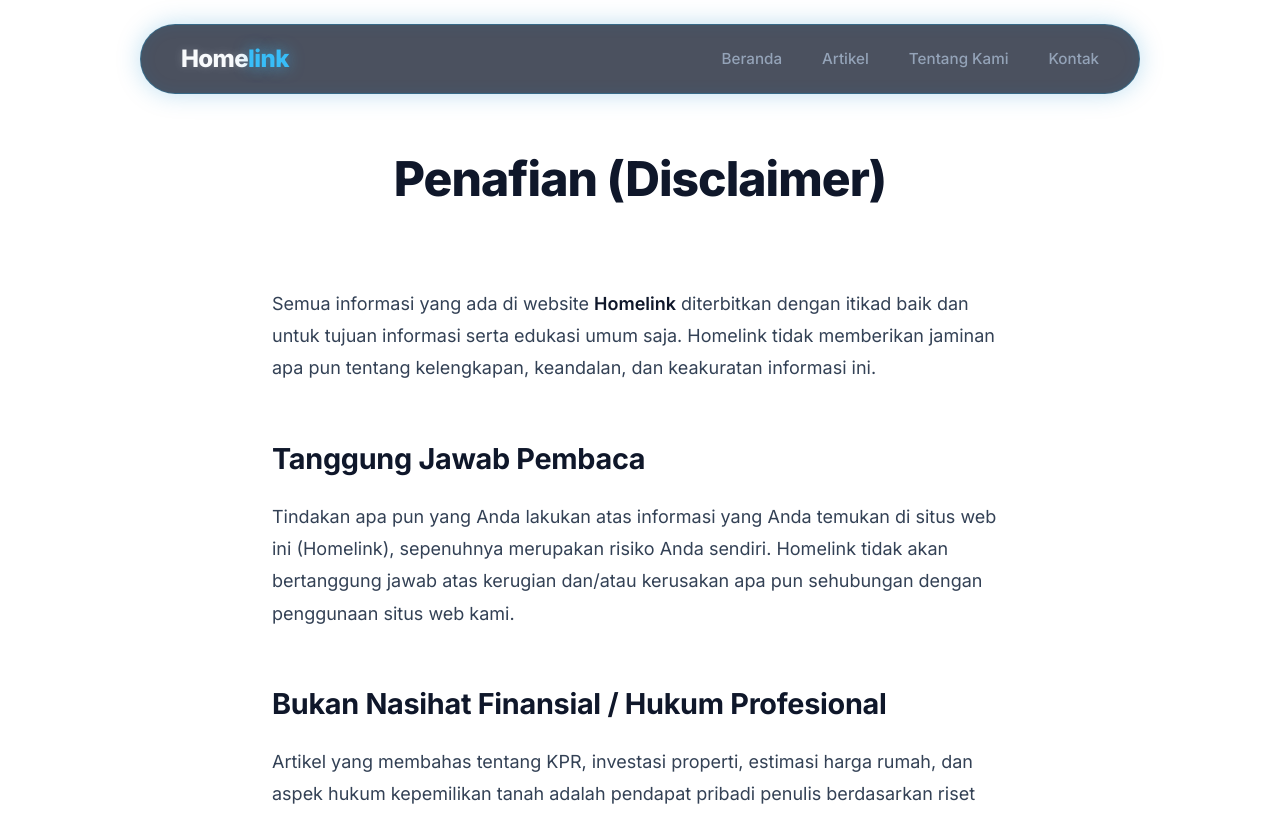
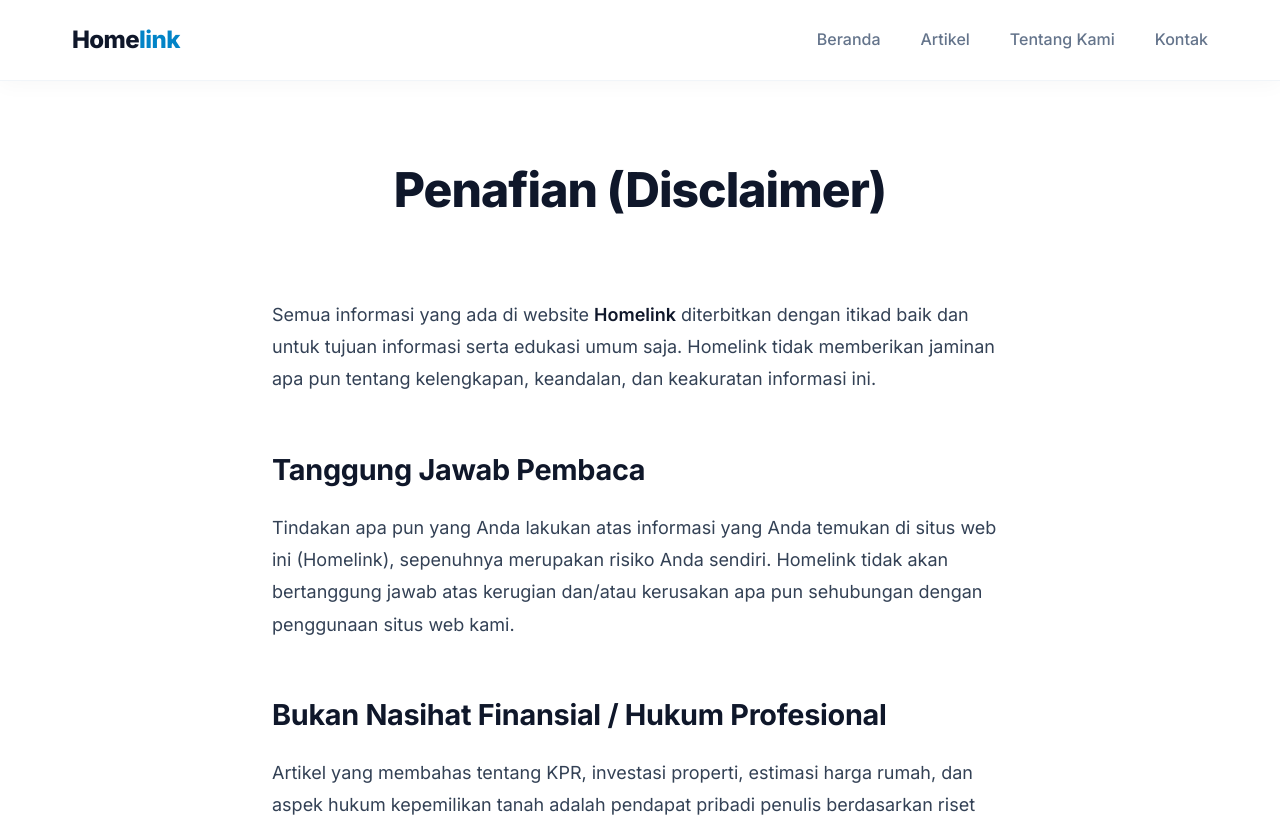
Before and after one commit to crashingdown90/homelink, a Next.js app: page /disclaimer in a window 1280 px wide. Shown: the top 817 px of the page. Built offline with nearby package versions, Linux system fonts and the light colour scheme.

Commit message:
style: update navbar to a more formal and professional design

```diff
--- a/src/app/globals.css
+++ b/src/app/globals.css
@@ -58,45 +58,36 @@ ul {
 /* Header */
 .header {
   position: sticky;
-  top: 1.5rem;
+  top: 0;
   z-index: 100;
   width: 100%;
-  padding: 0 1rem;
+  padding: 0;
+  background: rgba(255, 255, 255, 0.95);
+  backdrop-filter: blur(12px);
+  border-bottom: 1px solid var(--border);
+  box-shadow: 0 4px 20px rgba(0, 0, 0, 0.03);
 }
 
 .header-content {
   display: flex;
   justify-content: space-between;
   align-items: center;
-  height: 70px;
-  max-width: 1000px;
+  height: 80px;
+  max-width: 1200px;
   margin: 0 auto;
-  background: rgba(15, 23, 42, 0.75);
-  backdrop-filter: blur(24px) saturate(200%);
-  border: 1px solid rgba(14, 165, 233, 0.3);
-  border-radius: 9999px;
-  padding: 0 2.5rem;
-  box-shadow: 0 0 25px rgba(2, 132, 199, 0.25), inset 0 0 15px rgba(2, 132, 199, 0.1);
-  transition: all 0.4s cubic-bezier(0.4, 0, 0.2, 1);
-}
-
-.header-content:hover {
-  box-shadow: 0 0 35px rgba(2, 132, 199, 0.4), inset 0 0 20px rgba(2, 132, 199, 0.2);
-  background: rgba(15, 23, 42, 0.85);
-  border: 1px solid rgba(14, 165, 233, 0.5);
+  padding: 0 2rem;
+  transition: all 0.3s ease;
 }
 
 .logo {
   font-size: 1.5rem;
   font-weight: 800;
   letter-spacing: -0.025em;
-  color: #f8fafc;
-  text-shadow: 0 0 10px rgba(255, 255, 255, 0.2);
+  color: var(--text);
 }
 
 .logo-accent {
-  color: #38bdf8;
-  text-shadow: 0 0 15px rgba(56, 189, 248, 0.6);
+  color: var(--primary);
 }
 
 .nav-links {
@@ -106,8 +97,8 @@ ul {
 
 .nav-link {
   font-weight: 500;
-  font-size: 0.95rem;
-  color: #94a3b8;
+  font-size: 1rem;
+  color: var(--text-muted);
   position: relative;
   transition: all 0.3s ease;
 }
@@ -119,15 +110,13 @@ ul {
   left: 0;
   width: 0%;
   height: 2px;
-  background: #38bdf8;
-  box-shadow: 0 0 10px #38bdf8;
+  background: var(--primary);
   transition: width 0.3s ease;
   border-radius: 2px;
 }
 
 .nav-link:hover {
-  color: #38bdf8;
-  text-shadow: 0 0 10px rgba(56, 189, 248, 0.4);
+  color: var(--primary);
 }
 
 .nav-link:hover::after {
@@ -159,7 +148,7 @@ ul {
   display: block;
   width: 100%;
   height: 2px;
-  background-color: #f8fafc;
+  background-color: var(--text);
   border-radius: 2px;
   transition: all 0.3s cubic-bezier(0.4, 0, 0.2, 1);
   transform-origin: center;
@@ -188,18 +177,18 @@ ul {
 
   .nav-links {
     position: absolute;
-    top: calc(100% + 0.5rem);
-    left: 1rem;
-    right: 1rem;
-    background: rgba(15, 23, 42, 0.95);
+    top: 100%;
+    left: 0;
+    right: 0;
+    background: rgba(255, 255, 255, 0.98);
     backdrop-filter: blur(16px);
     flex-direction: column;
     align-items: center;
     padding: 2rem 1.5rem;
     gap: 1.5rem;
-    border-radius: 1.5rem;
-    box-shadow: 0 20px 40px rgba(0, 0, 0, 0.5), 0 0 30px rgba(2, 132, 199, 0.2);
-    border: 1px solid rgba(14, 165, 233, 0.4);
+    border-radius: 0 0 1.5rem 1.5rem;
+    box-shadow: 0 20px 40px rgba(0, 0, 0, 0.1);
+    border-top: 1px solid var(--border);
     opacity: 0;
     visibility: hidden;
     transform: translateY(-10px);
```
